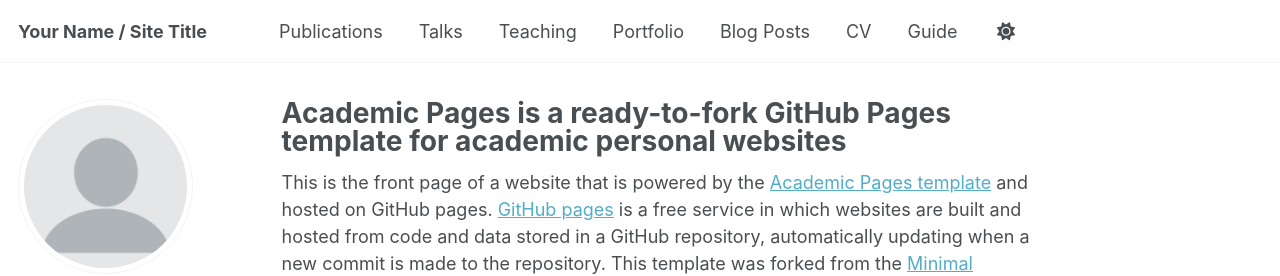
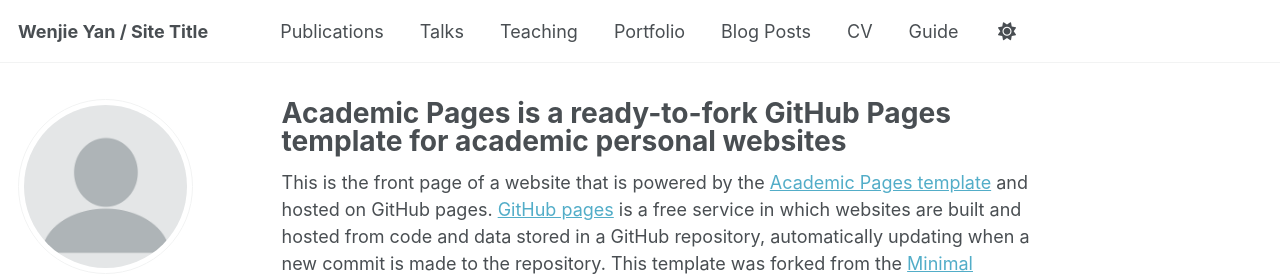
Before and after one commit to Ayaka114/Ayaka114.github.io, a Jekyll site: the page built from _pages/about.md, in a window 1280 px wide. Shown: the top 276 px of the page. Built offline with Jekyll 4.4.1, drawn with Linux system fonts in a browser that asks for light colours; some web fonts are replaced.

Commit message:
Update _config.yml

```diff
--- a/_config.yml
+++ b/_config.yml
@@ -9,7 +9,7 @@
 # Basic Site Settings
 locale                   : "en-US"
 site_theme               : "default"
-title                    : "Your Name / Site Title"
+title                    : "Wenjie Yan / Site Title"
 title_separator          : "-"
 name                     : &name "Your Name"
 description              : &description "personal description"
```
